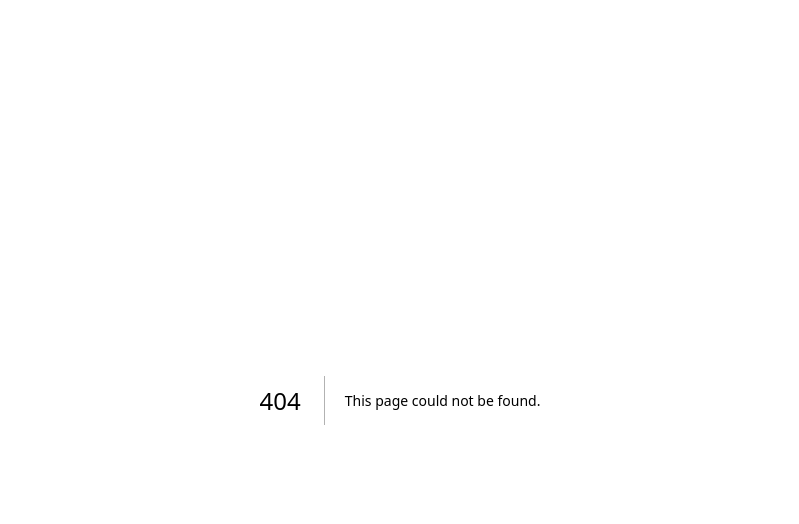
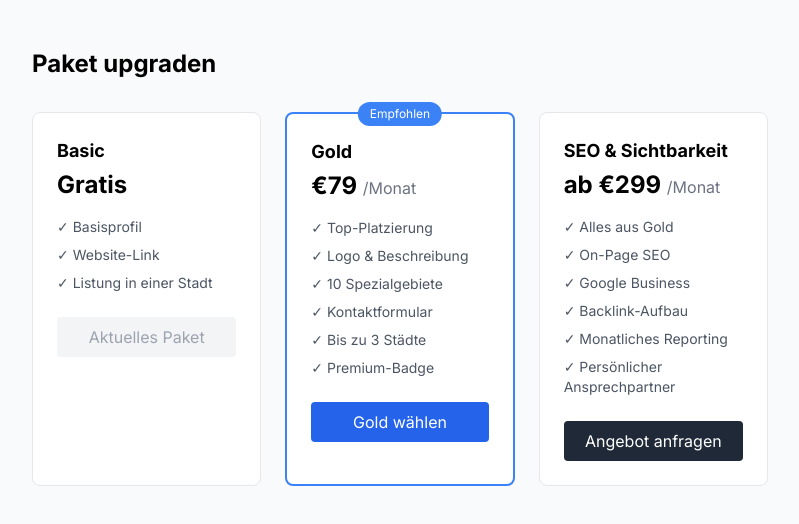
Before and after one commit to l3and3rH/deine-steuerberater.at, a Next.js app: page /dashboard/upgrade in a window 1280 px wide. Before the commit this address had no page. Shown: the top 524 px of the page, without its empty margins (240-1039 px from the left). Built offline with nearby package versions, Linux system fonts and the light colour scheme.

Commit message:
feat: add Stripe checkout and upgrade page

```diff
--- /dev/null
+++ b/src/app/api/stripe/checkout/route.ts
@@ -0,0 +1,41 @@
+import { NextRequest, NextResponse } from "next/server";
+import { getServerSession } from "next-auth";
+import { authOptions } from "@/lib/auth";
+import { prisma } from "@/lib/prisma";
+import Stripe from "stripe";
+
+const stripe = new Stripe(process.env.STRIPE_SECRET_KEY!, { apiVersion: "2024-06-20" });
+
+export async function POST(req: NextRequest) {
+  const session = await getServerSession(authOptions);
+  if (!session) return NextResponse.json({ error: "Nicht angemeldet" }, { status: 401 });
+
+  const userId = (session.user as any).id;
+  const profile = await prisma.steuerberaterProfile.findUnique({ where: { userId } });
+  if (!profile) return NextResponse.json({ error: "Profil nicht gefunden" }, { status: 404 });
+
+  // Create or retrieve Stripe customer
+  let customerId = profile.stripeCustomerId;
+  if (!customerId) {
+    const customer = await stripe.customers.create({
+      email: session.user?.email!,
+      metadata: { profileId: profile.id },
+    });
+    customerId = customer.id;
+    await prisma.steuerberaterProfile.update({
+      where: { id: profile.id },
+      data: { stripeCustomerId: customerId },
+    });
+  }
+
+  const checkoutSession = await stripe.checkout.sessions.create({
+    customer: customerId,
+    mode: "subscription",
+    line_items: [{ price: process.env.STRIPE_PRICE_GOLD!, quantity: 1 }],
+    success_url: `${process.env.NEXTAUTH_URL}/dashboard?upgraded=1`,
+    cancel_url: `${process.env.NEXTAUTH_URL}/dashboard/upgrade`,
+    metadata: { profileId: profile.id },
+  });
+
+  return NextResponse.json({ url: checkoutSession.url });
+}
--- /dev/null
+++ b/src/app/dashboard/upgrade/page.tsx
@@ -0,0 +1,71 @@
+"use client";
+import { useState } from "react";
+
+export default function UpgradePage() {
+  const [loading, setLoading] = useState(false);
+
+  async function handleGold() {
+    setLoading(true);
+    const res = await fetch("/api/stripe/checkout", { method: "POST" });
+    const data = await res.json();
+    if (data.url) window.location.href = data.url;
+    else setLoading(false);
+  }
+
+  return (
+    <main className="min-h-screen bg-gray-50">
+      <div className="max-w-3xl mx-auto px-4 py-12">
+        <h1 className="text-2xl font-bold mb-8">Paket upgraden</h1>
+        <div className="grid md:grid-cols-3 gap-6">
+          {/* Basic */}
+          <div className="bg-white rounded-lg border border-gray-200 p-6">
+            <h2 className="font-bold text-lg mb-1">Basic</h2>
+            <p className="text-2xl font-bold mb-4">Gratis</p>
+            <ul className="text-sm text-gray-600 space-y-2 mb-6">
+              <li>✓ Basisprofil</li>
+              <li>✓ Website-Link</li>
+              <li>✓ Listung in einer Stadt</li>
+            </ul>
+            <button disabled className="w-full bg-gray-100 text-gray-400 py-2 rounded cursor-not-allowed">
+              Aktuelles Paket
+            </button>
+          </div>
+          {/* Gold */}
+          <div className="bg-white rounded-lg border-2 border-blue-500 p-6 relative">
+            <span className="absolute -top-3 left-1/2 -translate-x-1/2 bg-blue-500 text-white text-xs px-3 py-1 rounded-full">Empfohlen</span>
+            <h2 className="font-bold text-lg mb-1">Gold</h2>
+            <p className="text-2xl font-bold mb-1">€79 <span className="text-base font-normal text-gray-500">/Monat</span></p>
+            <ul className="text-sm text-gray-600 space-y-2 mb-6 mt-4">
+              <li>✓ Top-Platzierung</li>
+              <li>✓ Logo & Beschreibung</li>
+              <li>✓ 10 Spezialgebiete</li>
+              <li>✓ Kontaktformular</li>
+              <li>✓ Bis zu 3 Städte</li>
+              <li>✓ Premium-Badge</li>
+            </ul>
+            <button onClick={handleGold} disabled={loading}
+              className="w-full bg-blue-600 text-white py-2 rounded hover:bg-blue-700 disabled:opacity-60">
+              {loading ? "Wird geladen..." : "Gold wählen"}
+            </button>
+          </div>
+          {/* SEO */}
+          <div className="bg-white rounded-lg border border-gray-200 p-6">
+            <h2 className="font-bold text-lg mb-1">SEO & Sichtbarkeit</h2>
+            <p className="text-2xl font-bold mb-1">ab €299 <span className="text-base font-normal text-gray-500">/Monat</span></p>
+            <ul className="text-sm text-gray-600 space-y-2 mb-6 mt-4">
+              <li>✓ Alles aus Gold</li>
+              <li>✓ On-Page SEO</li>
+              <li>✓ Google Business</li>
+              <li>✓ Backlink-Aufbau</li>
+              <li>✓ Monatliches Reporting</li>
+              <li>✓ Persönlicher Ansprechpartner</li>
+            </ul>
+            <a href="/kontakt-seo" className="block w-full text-center bg-gray-800 text-white py-2 rounded hover:bg-gray-900">
+              Angebot anfragen
+            </a>
+          </div>
+        </div>
+      </div>
+    </main>
+  );
+}
```
